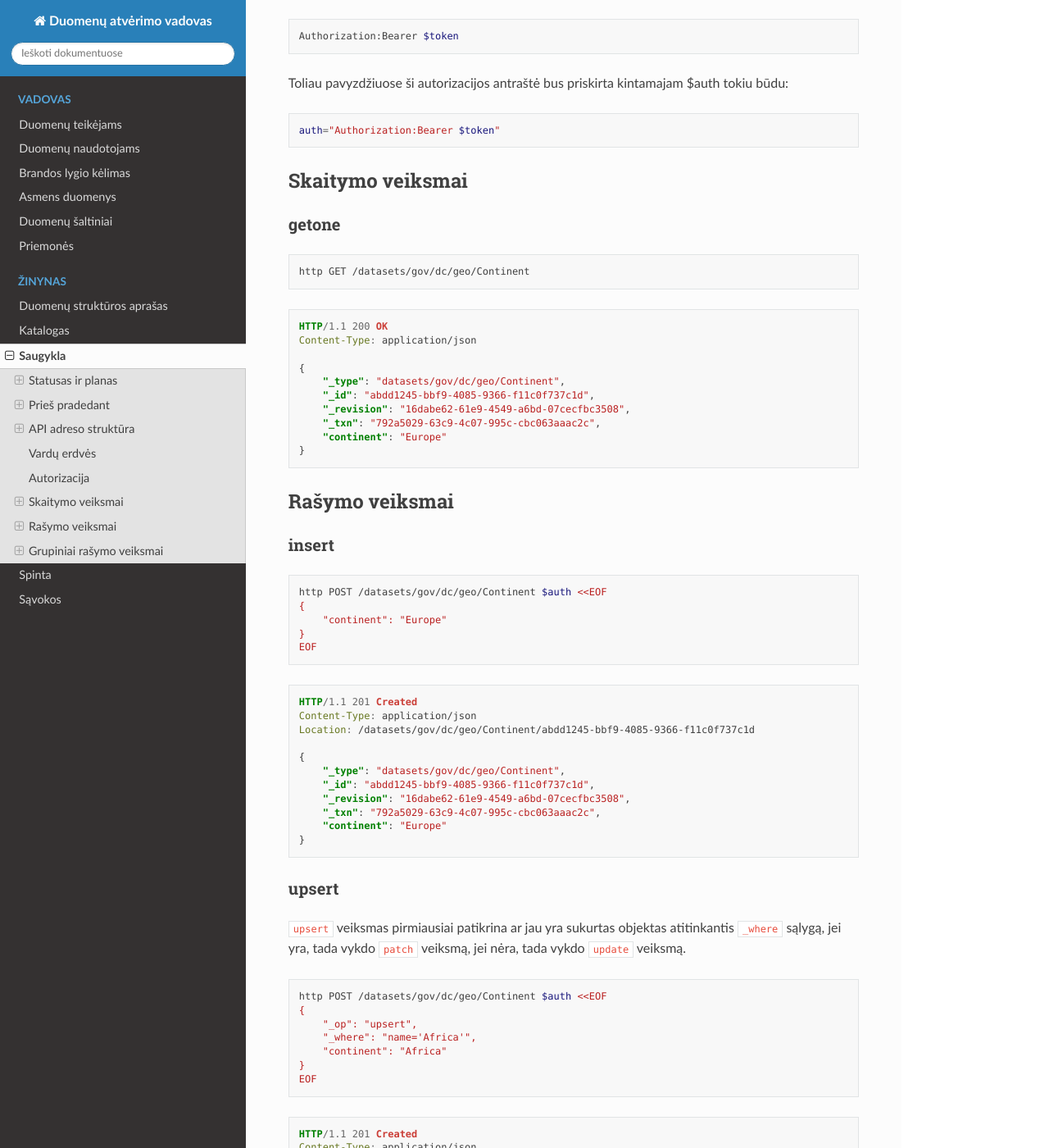
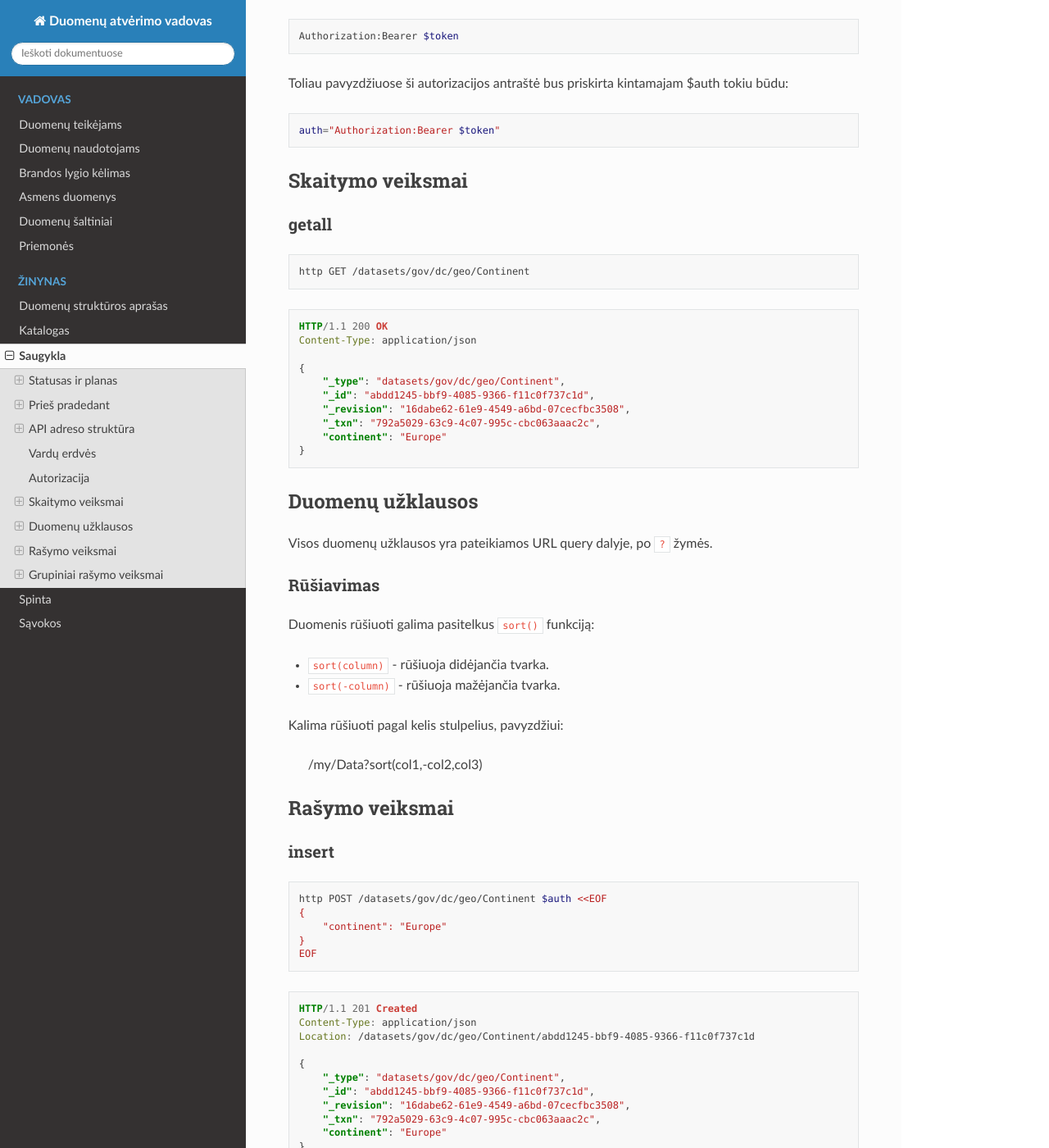
Before and after one commit to atviriduomenys/manifest, a Sphinx documentation site: the page built from docs/api/index.rst, in a window 1280 px wide and 1400 px high, scrolled down 7157 px. Shown: the whole window at 82% size. Built offline with Sphinx 7.4.7 and the Read the Docs theme 2.0.0, drawn with Linux system fonts in a browser that asks for light colours.

Commit message:
Add docs about sort function

```diff
--- a/docs/api/index.rst
+++ b/docs/api/index.rst
@@ -403,9 +403,9 @@ tokiu būdu:
 Skaitymo veiksmai
 =================
 
-.. _getone:
+.. _getall:
 
-getone
+getall
 ------
 
 .. code-block:: sh
@@ -424,6 +424,24 @@ getone
         "_txn": "792a5029-63c9-4c07-995c-cbc063aaac2c",
         "continent": "Europe"
     }
+
+
+Duomenų užklausos
+=================
+
+Visos duomenų užklausos yra pateikiamos URL query dalyje, po `?` žymės.
+
+Rūšiavimas
+----------
+
+Duomenis rūšiuoti galima pasitelkus `sort()` funkciją:
+
+- `sort(column)` - rūšiuoja didėjančia tvarka.
+- `sort(-column)` - rūšiuoja mažėjančia tvarka.
+
+Kalima rūšiuoti pagal kelis stulpelius, pavyzdžiui:
+
+    /my/Data?sort(col1,-col2,col3)
 
 
 Rašymo veiksmai
```
